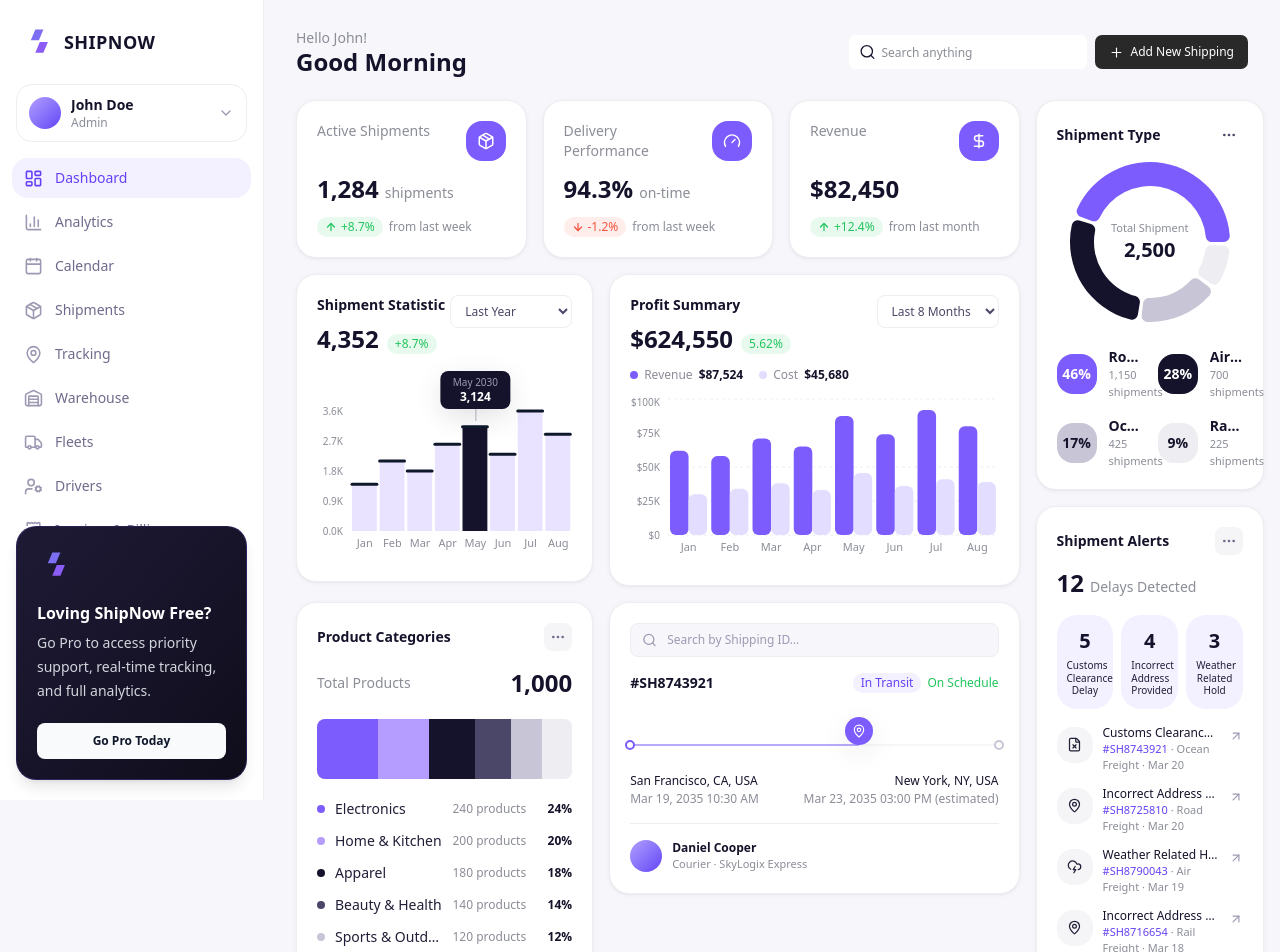
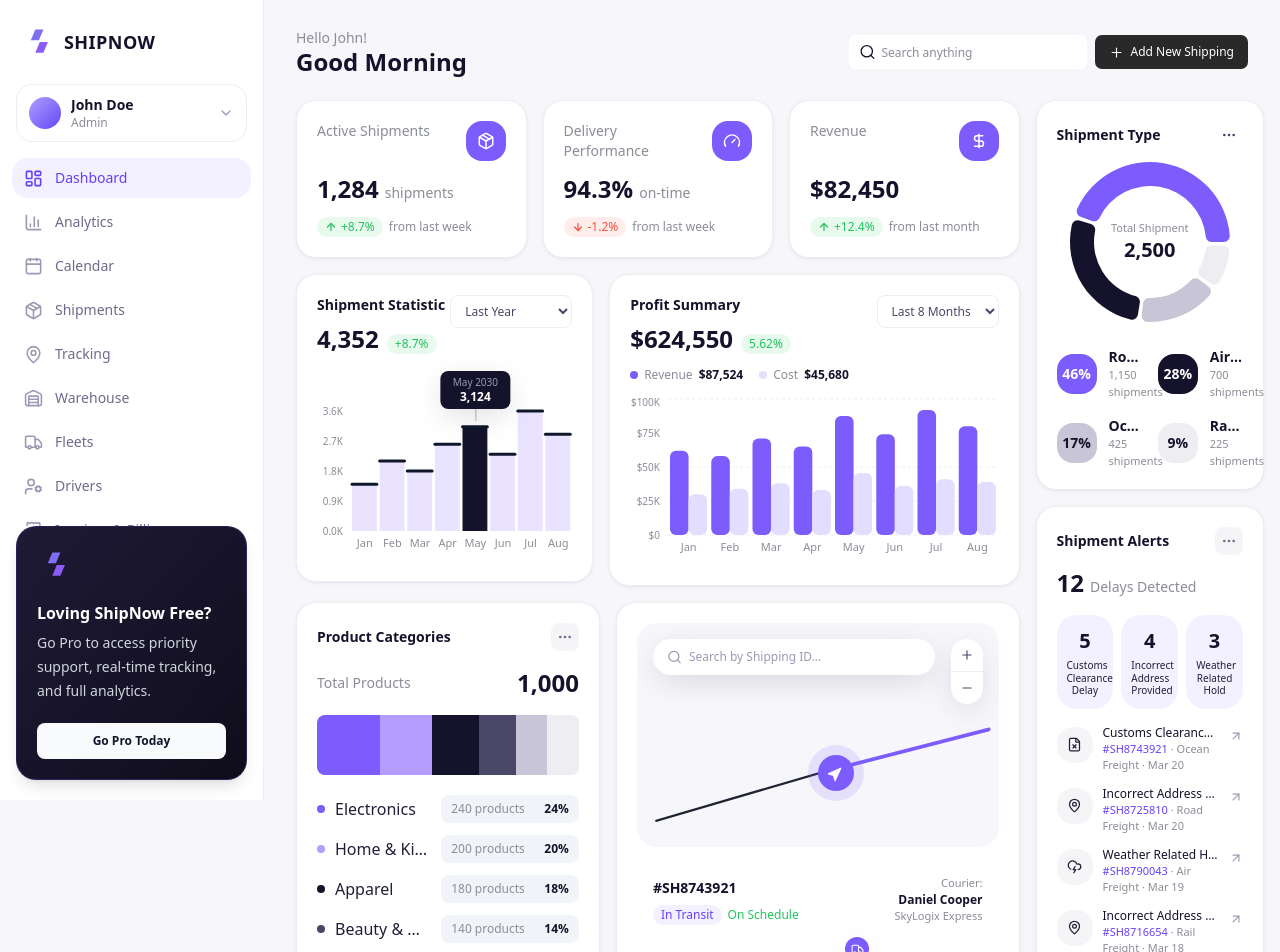
Before and after one commit to masumbillah06/ship-now, a Next.js app: page /dashboard in a window 1280 px wide. Shown: the top 952 px of the page. Built offline with nearby package versions, Linux system fonts and the light colour scheme.

Commit message:
Updated Product Categories and Tracking Cards

```diff
--- a/components/ProductCategories.tsx
+++ b/components/ProductCategories.tsx
@@ -24,7 +24,7 @@ export function ProductCategories() {
       </div>
 
       {/* Progress Bar */}
-      <div className="mt-5 flex h-15 w-full overflow-hidden rounded-lg bg-[#F3F4F6]">
+      <div className="mt-4 flex h-15 w-full overflow-hidden rounded-lg bg-[#F3F4F6]">
         {productCategories.data.map((d) => (
           <div
             key={d.name}
@@ -38,7 +38,7 @@ export function ProductCategories() {
 
       <ul className="mt-5 space-y-3">
         {productCategories.data.map((d) => (
-          <li key={d.name} className="flex items-center gap-2.5 text-sm">
+          <li key={d.name} className="flex items-center gap-2.5 text-md">
             <span
               className="h-2 w-2 shrink-0 rounded-full"
               style={{ backgroundColor: d.color }}
@@ -46,13 +46,16 @@ export function ProductCategories() {
 
             <span className="flex-1 truncate text-ink-700">{d.name}</span>
 
-            <span className="text-xs text-muted">
+            <div className="flex items-center gap-2 bg-slate-100 px-2.5 py-1.5 rounded-lg">
+              <span className="text-xs text-muted ">
               {d.value} products
-            </span>
+              </span>
 
-            <span className="w-9 text-right text-xs font-semibold text-ink-900">
-              {d.percent}%
-            </span>
+              <span className="w-9 text-right text-xs font-semibold text-ink-900">
+                {d.percent}%
+              </span>
+            </div>
+
           </li>
         ))}
       </ul>
--- a/components/TrackingCard.tsx
+++ b/components/TrackingCard.tsx
@@ -1,44 +1,108 @@
-import { Search, MapPin } from "lucide-react";
+import { Search, Plus, Minus, Navigation2, Truck } from "lucide-react";
 import { tracking } from "@/lib/data";
 import { Badge } from "@/components/ui/badge";
 
 export function TrackingCard() {
+  // Position (0-100) along the route where the "current location" marker sits on the map
+  const mapMarkerPosition = 55;
+
   return (
-    <div className="card">
+    <div className="card space-y-3">
+      {/* Map area */}
+      <div className="relative h-56 overflow-hidden rounded-2xl bg-canvas">
+        {/* Search bar */}
+        <div className="absolute left-4 right-16 top-4">
           <div className="relative">
             <Search
               size={15}
-          className="pointer-events-none absolute left-3 top-1/2 -translate-y-1/2 text-ink-300"
+              className="pointer-events-none absolute left-3.5 top-1/2 -translate-y-1/2 text-ink-300"
             />
             <input
               placeholder="Search by Shipping ID…"
-          className="w-full rounded-lg border border-line bg-canvas py-2 pl-9 pr-3 text-xs text-ink-700 placeholder:text-ink-300 outline-none"
+              className="w-full rounded-full border-0 bg-white py-2.5 pl-9 pr-3 text-xs text-ink-700 placeholder:text-ink-300 shadow-popover outline-none"
             />
           </div>
+        </div>
 
-      <div className="mt-4 flex items-center justify-between">
+        {/* Zoom controls */}
+        <div className="absolute right-4 top-4 flex flex-col overflow-hidden rounded-xl bg-white shadow-popover">
+          <button className="flex h-8 w-8 items-center justify-center text-ink-500 hover:text-ink-900">
+            <Plus size={14} />
+          </button>
+          <div className="h-px w-full bg-line" />
+          <button className="flex h-8 w-8 items-center justify-center text-ink-500 hover:text-ink-900">
+            <Minus size={14} />
+          </button>
+        </div>
+
+        {/* Route line */}
+        <svg
+          viewBox="0 0 532 240"
+          className="absolute inset-0 h-full w-full"
+          preserveAspectRatio="none"
+        >
+          <line
+            x1="28"
+            y1="212"
+            x2="272"
+            y2="160"
+            stroke="#1F2430"
+            strokeWidth="2.5"
+            strokeLinecap="round"
+          />
+          <line
+            x1="272"
+            y1="160"
+            x2="518"
+            y2="114"
+            stroke="var(--color-primary-500)"
+            strokeWidth="4"
+            strokeLinecap="round"
+          />
+        </svg>
+
+        {/* Current position marker */}
+        <div
+          className="absolute flex h-9 w-9 -translate-x-1/2 -translate-y-1/2 items-center justify-center rounded-full bg-primary-500 shadow-[0_0_0_10px_rgba(124,92,255,0.15)]"
+          style={{ left: `${mapMarkerPosition}%`, top: "67%" }}
+        >
+          <Navigation2 size={16} className="rotate-45 text-white" fill="white" />
+        </div>
+      </div>
+
+      {/* Shipment details card */}
+      <div className="rounded-2xl bg-white p-4">
+        <div className="flex items-start justify-between">
+          <div>
             <span className="text-sm font-semibold text-ink-900">
               {tracking.shipmentId}
             </span>
-        <div className="flex items-center gap-1.5 text-xs">
+            <div className="mt-1.5 flex items-center gap-1.5 text-xs">
               <Badge variant="primary">{tracking.status}</Badge>
               <span className="text-success">{tracking.statusNote}</span>
             </div>
           </div>
 
-      {/* Route */}
-      <div className="relative mt-6 h-14">
-        <div className="absolute left-0 right-0 top-1/2 h-px -translate-y-1/2 bg-line" />
+          <div className="text-right">
+            <p className="text-[11px] text-muted">Courier:</p>
+            <p className="text-xs font-semibold text-ink-900">{tracking.courier}</p>
+            <p className="text-[11px] text-muted">{tracking.carrier}</p>
+          </div>
+        </div>
+
+        {/* Progress bar */}
+        <div className="relative mt-6 h-6">
+          <div className="absolute left-0 right-0 top-1/2 h-1 -translate-y-1/2 rounded-full bg-line" />
           <div
-          className="absolute left-0 top-1/2 h-px -translate-y-1/2 bg-primary-500"
+            className="absolute left-0 top-1/2 h-1 -translate-y-1/2 rounded-full bg-primary-500"
             style={{ width: `${tracking.progress}%` }}
           />
-        <div className="absolute left-0 top-1/2 flex h-2.5 w-2.5 -translate-x-1/2 -translate-y-1/2 items-center justify-center rounded-full border-2 border-primary-500 bg-white" />
+          <div className="absolute left-0 top-1/2 h-2.5 w-2.5 -translate-x-1/2 -translate-y-1/2 rounded-full bg-primary-500" />
           <div
-          className="absolute top-1/2 flex h-7 w-7 -translate-y-1/2 items-center justify-center rounded-full bg-primary-500 shadow-popover"
+            className="absolute top-1/2 flex h-6 w-6 -translate-y-1/2 items-center justify-center rounded-full bg-primary-500 shadow-popover"
             style={{ left: `${tracking.progress}%`, transform: "translate(-50%, -50%)" }}
           >
-          <MapPin size={14} className="text-white" />
+            <Truck size={13} className="text-white" />
           </div>
           <div className="absolute right-0 top-1/2 h-2.5 w-2.5 -translate-y-1/2 translate-x-1/2 rounded-full border-2 border-ink-200 bg-white" />
         </div>
@@ -49,22 +113,9 @@ export function TrackingCard() {
             <p className="mt-0.5 text-muted">{tracking.origin.date}</p>
           </div>
           <div className="text-right">
-          <p className="font-medium text-ink-900">
-            {tracking.destination.city}
-          </p>
+            <p className="font-medium text-ink-900">{tracking.destination.city}</p>
             <p className="mt-0.5 text-muted">{tracking.destination.date}</p>
           </div>
-      </div>
-
-      <div className="mt-4 flex items-center gap-2.5 border-t border-line pt-4">
-        <div className="h-8 w-8 shrink-0 rounded-full bg-linear-to-br from-primary-300 to-primary-600" />
-        <div className="min-w-0">
-          <p className="truncate text-xs font-semibold text-ink-900">
-            {tracking.courier}
-          </p>
-          <p className="truncate text-[11px] text-muted">
-            Courier · {tracking.carrier}
-          </p>
         </div>
       </div>
     </div>
```
Lines whose indentation alone changed are shown as unchanged.
